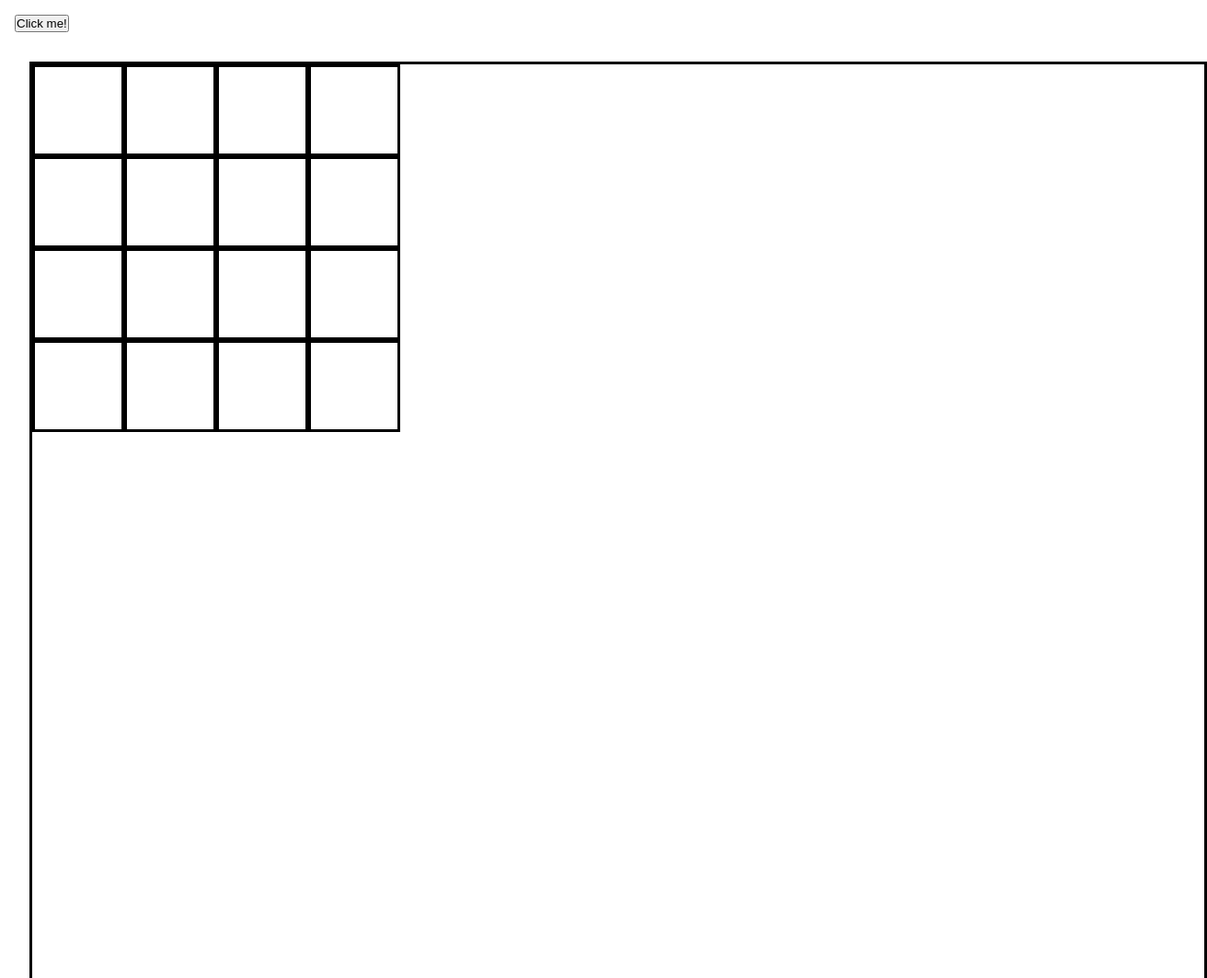
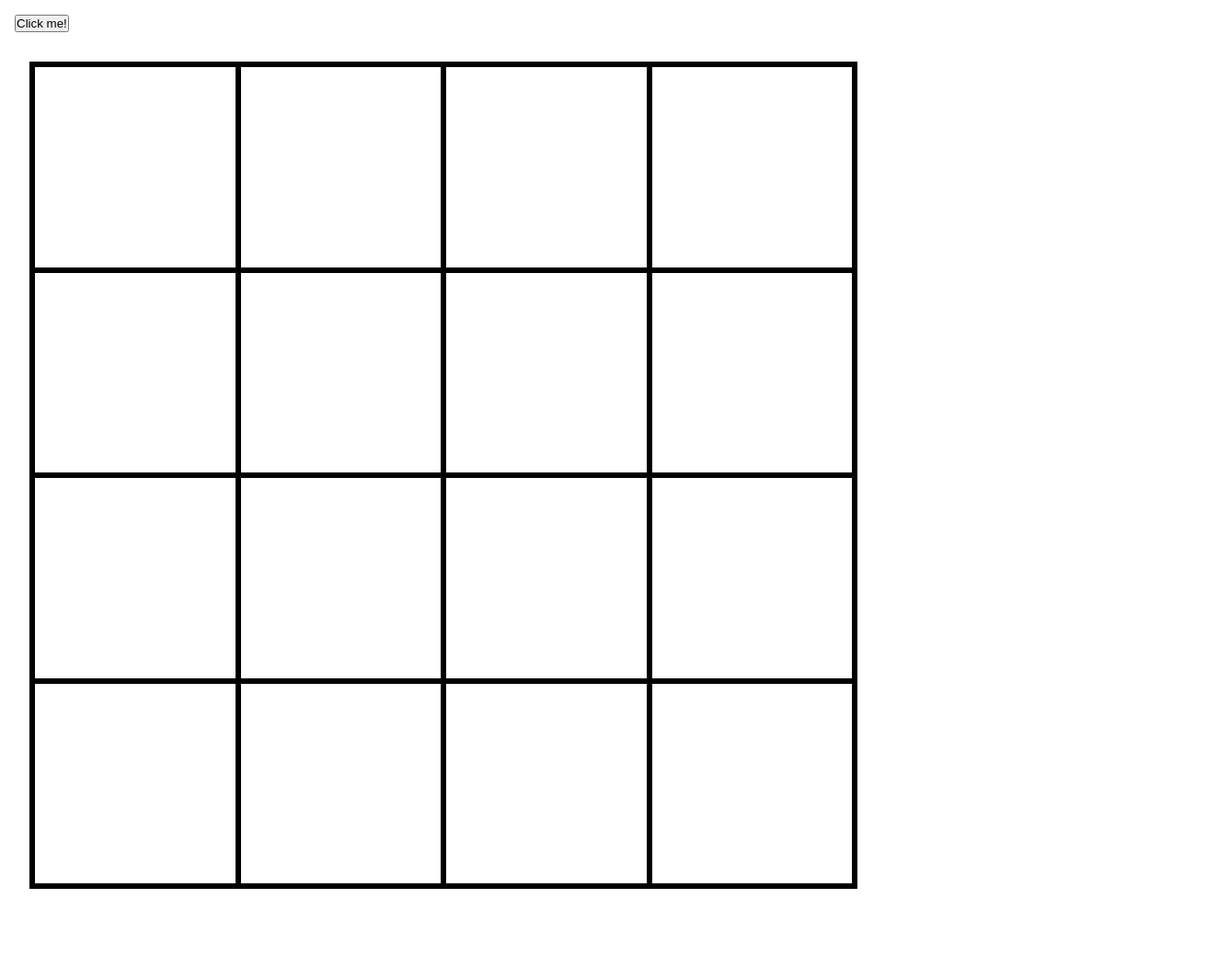
Before and after one commit to FTyumin/Etch-a-Sketch, a plain HTML site: page index.html in a window 1280 px wide. Shown: the top 1064 px of the page at 92% size, 1312 px wide, since content can reach past the window. After the commit the page ends 983 px from the top, so only its background shows below. Drawn offline with Linux system fonts and the light colour scheme.

Commit message:
feat:create grid

```diff
--- a/scripts.js
+++ b/scripts.js
@@ -11,11 +11,20 @@ function value() {
 
 
 function createGrid(sideLength) {
+    clearGrid();
+    let cellSize = container.clientHeight / sideLength;
+    // console.log(cellSize);
     for(let i=0;i<sideLength;i++) {
         let div = document.createElement('div');
+        div.style.height = `${container.clientHeight}px`
+        console.log(div.style.height);
+        div.style.width = `${cellSize}px`;
+
         div.setAttribute("id", "main")
         for(let j=0;j<sideLength;j++) {
             let innerDiv = document.createElement('div');
+            innerDiv.style.height = `${cellSize}px`;
+            innerDiv.style.width = `${cellSize}px`;
 
             innerDiv.addEventListener("mouseover", () => {
                 // generating random color, code from css tricks
@@ -26,6 +35,7 @@ function createGrid(sideLength) {
             innerDiv.style.background = color;
 
             innerDiv.style.opacity =value();
+
             })
             innerDiv.setAttribute("class", "grid");
             div.appendChild(innerDiv);
--- a/style.css
+++ b/style.css
@@ -8,21 +8,21 @@
     margin: 16px 32px;
     display: flex;
     flex-wrap: wrap;
-    width: 100%;
-    height: 1000px;
+    width: 900px;
+    height: 900px;
     border: 3px solid black;
 }
 
 #main {
     display: flex;
     flex-direction: column;
-    height: 400px;
-    width: 100px;
+    /* height: 400px;
+    width: 100px; */
 }
 
 #main div {
-    height: 100px;
-    width: 100px;
+    /* height: 100px;
+    width: 100px; */
     border: 3px solid black;
     display: flex;
     flex-direction: column;
```
